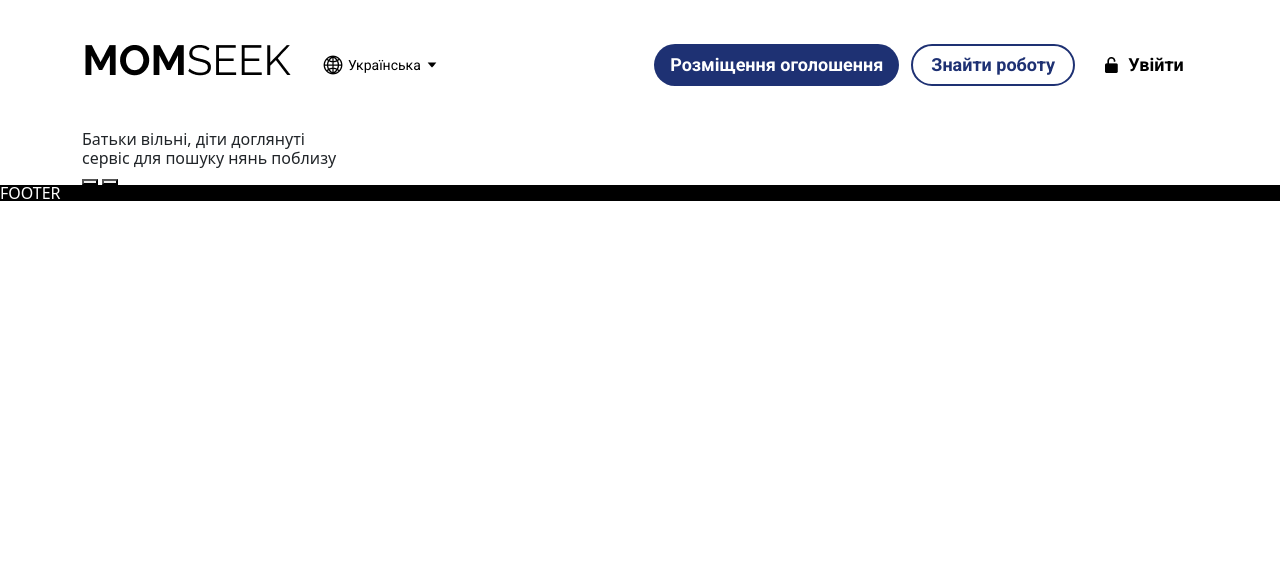
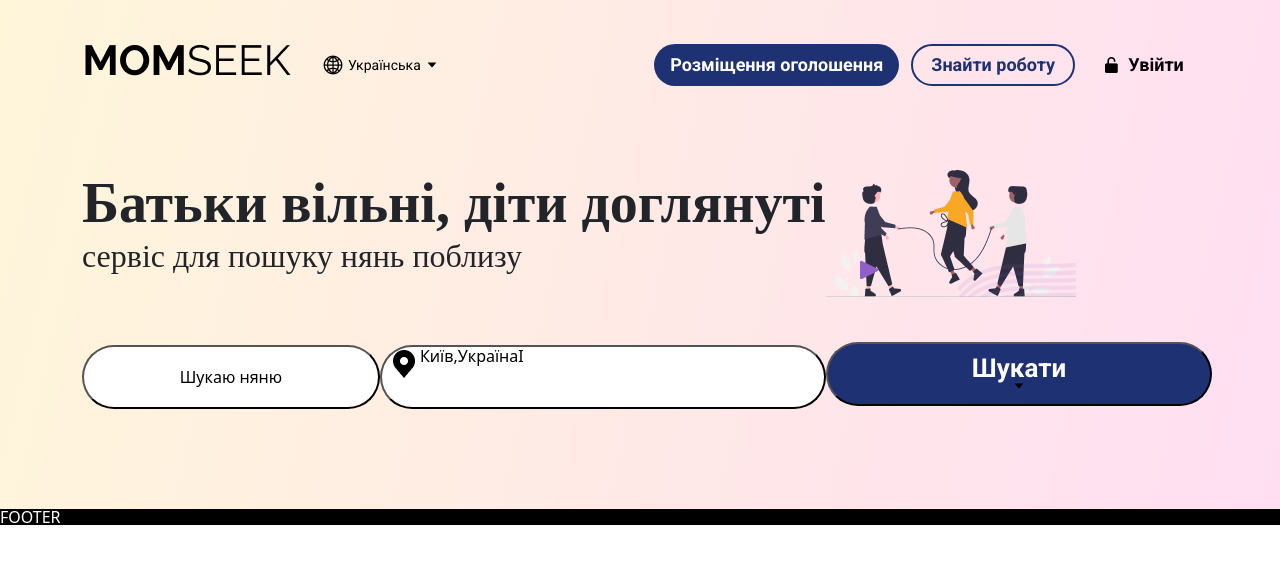
Before and after one commit to kakhnii/MomSeek, a website: page src/index.html in a window 1280 px wide. Drawn offline with nearby package versions, Linux system fonts and the light colour scheme; files that its build step writes are made by us from their sources.

Commit message:
add hero_tittle and buttons
add hero_tittle and buttons

```diff
--- a/src/components/_hero.html
+++ b/src/components/_hero.html
@@ -1,18 +1,27 @@
 <div class="hero">
     <div class="container">
         <div class="row">
-            <div class="col-12">
+            <div class="col-12 d-flex">
                 <div class="col-8">
                     <div class="hero__title">
                         <h1>Батьки вільні, діти доглянуті</h1>
                         <h3>сервіс для пошуку нянь поблизу</h3>
-                        <div>
-                            <button></button>
-                            <button></button>
+                        <div class="d-flex">
+                            <button class="hero__btn_title_seach">Шукаю няню</button>
+                            <button class="hero__btn_title_city d-flex"><img src="../img/carbon_location-filled.png" alt=""><p>Київ,УкраїнаІ</p></button>
                         </div>
                     </div>
                 </div>
-                <div class="col-4"></div>
+                <div class="col-4">
+                    <div>
+                        <img src="../img/video.png" alt="#">
+                    </div>
+                    <div class="hero__btn_search">
+                        <button>Шукати
+                            <img src="../img/ant-design_caret-down-filled.png" alt="#">
+                        </button>
+                    </div>
+                </div>
             </div>
         </div>
     </div>
--- a/src/sass/components/_header.scss
+++ b/src/sass/components/_header.scss
@@ -1,10 +1,15 @@
 .header {
+    width: 100%;
     background-color: rgba(194, 41, 41, 0);
     color: rgb(0, 0, 0);
     padding: 44px 0;
+    position: fixed;
 
 
     .container {
+        .row {
+
+
             .header_lang {
                 cursor: pointer;
                 align-items: center;
@@ -119,3 +124,4 @@
             }
         }
     }
+}
--- a/src/sass/components/_hero.scss
+++ b/src/sass/components/_hero.scss
@@ -1,9 +1,14 @@
 .hero {
+    padding-top: 170px;
+    background: linear-gradient(102.5deg, #FFF6DA 0%, #FFDEF2 100%);
+
     .container {
         .row {
-            .col-12{
-.col-8 {
-    &_title {
+            padding-bottom: 60px;
+
+            .col-12 {
+
+                .hero__title {
                     h1 {
                         font-family: 'Raleway';
                         font-style: normal;
@@ -11,12 +16,69 @@
                         font-size: 56px;
                         line-height: 120%;
                     }
+
                     h3 {
                         font-family: 'Raleway';
                         font-style: normal;
                         font-weight: 500;
                         font-size: 32px;
-line-height: 38px
+                        line-height: 38px;
+                        margin-bottom: 70px;
+
+                    }
+
+                    .hero__btn_title_seach {
+                        width: 309px;
+                        height: 64px;
+
+                        background: #FFFFFF;
+                        border-radius: 32px;
+                        margin-bottom: 20px;
+                    }
+
+                    .hero__btn_title_city {
+                        width: 463px;
+                        height: 64px;
+
+                        background: #FFFFFF;
+                        border-radius: 32px;
+                    }
+                }
+
+
+                .col-4 {
+                    div {
+                        margin-bottom: 43px;
+                    }
+
+                    .hero__btn_search {
+                        button {
+                            display: flex;
+                            flex-direction: column;
+                            justify-content: center;
+                            align-items: center;
+                            padding: 10px 20px;
+
+
+                            width: 386px;
+                            height: 64px;
+                            background: #1E3173;
+                            border-radius: 32px;
+                            font-family: 'Roboto';
+                            font-style: normal;
+                            font-weight: 600;
+                            font-size: 26px;
+                            line-height: 24px;
+                            /* identical to box height, or 92% */
+
+                            display: flex;
+                            align-items: center;
+                            text-align: center;
+
+                            /* Colors / White */
+
+                            color: #FFFFFF;
+
                         }
                     }
                 }
```
Lines whose indentation alone changed are shown as unchanged.
